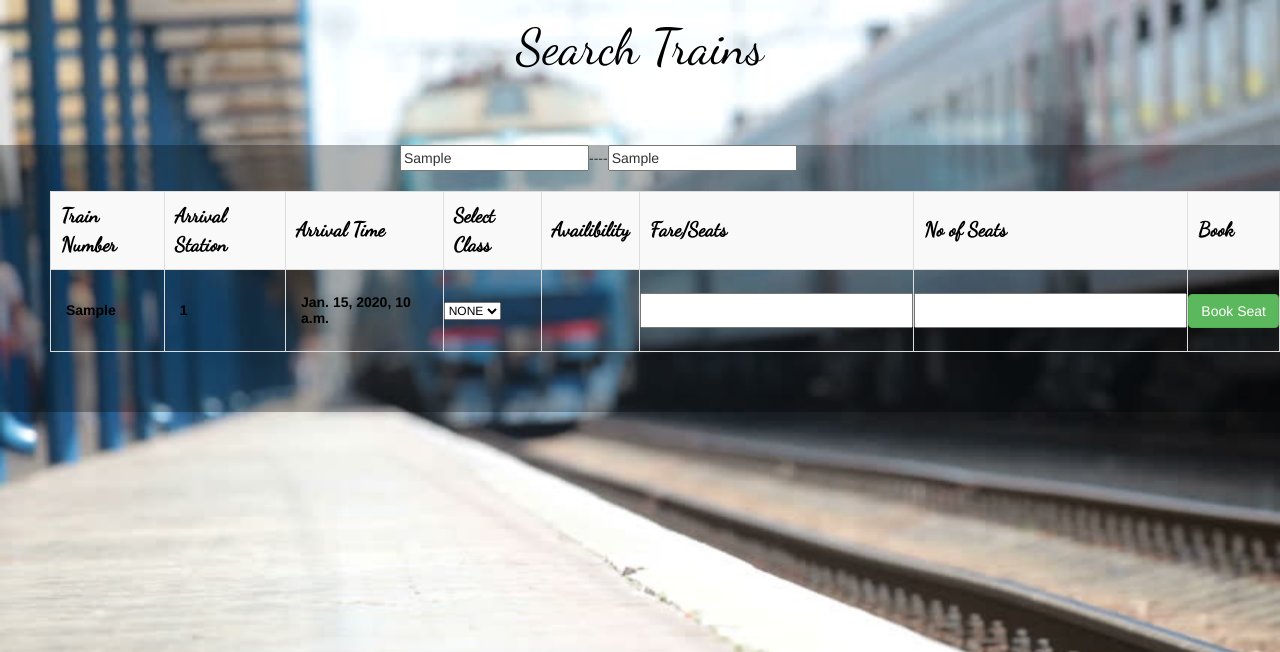
After one commit to khinchooo/railway-reservation, a Django app: template booking/templates/booking/trains.html in a window 1280 px wide. The commit adds this page. Shown: the top 652 px of the page. Run offline with Django 3.2, Linux system fonts and the light colour scheme; the template is opened without the code that fills it: most values are stand-ins (such as "Sample title", 1, 10 or a date in 2020); some libraries are stand-ins or nearby versions.

Commit message:
search画面をcommitする

```diff
--- a/booking/models.py
+++ b/booking/models.py
@@ -4,7 +4,7 @@ from django.db import models
 class Member(models.Model):
     username = models.CharField(max_length=250)
     password = models.CharField(max_length=16)
-    email    = models.CharField(max_length=250)
+    email    = models.EmailField(max_length=250)
     number   = models.CharField(max_length=10)
 
     def __str__(self):
--- /dev/null
+++ b/booking/templates/booking/bases.html
@@ -0,0 +1,56 @@
+<!DOCTYPE html>
+<html lang="en">
+<head>
+    <meta charset="UTF-8">
+    <title>Index</title>
+         <!-- Latest compiled and minified CSS -->
+    {% load static %}
+
+    <script type="text/javascript" src="{%static 'js/bootstrap.min.js'%}"></script>
+    <script type="text/javascript" src="{%static 'js/jquery-3.3.1.min.js'%}"></script>
+    <link rel="stylesheet" href="{%static 'css/bootstrap.min.css'%}">
+    <link href="https://fonts.googleapis.com/css?family=Dancing+Script" rel="stylesheet">
+    <style>
+        body{
+            background-image:url('{% static "images/abc.jpg"%}');
+            background-size:100%;
+            background-repeat:no-repeat;
+
+
+        }
+        .sty
+        {
+            font-family: 'Dancing Script', cursive;
+            color:white;
+        }
+        .hd
+        {
+            margin-left:400px;
+
+            }
+         .tform{
+            background-color:rgba(0,0,0,0.3);
+            }
+            .fpnr
+            {
+                width:20%;
+                margin-left:500px;
+                margin-top:150px;
+                padding:15px;
+                background-color:rgba(0,0,0,0.3);
+                }
+
+        .tick{
+            width:20%;
+            height:150px;
+           background-image:url('{% static "images/ticket6"%}');
+            background-size:100% 100%;
+            background-repeat:no-repeat;
+            }
+    </style>
+</head>
+<body>
+    {% block body %}
+    {% endblock %}
+</body>
+</html>
--- a/booking/templates/booking/register.html
+++ b/booking/templates/booking/register.html
@@ -7,7 +7,6 @@
 
     <script type="text/javascript" src="{%static 'js/bootstrap.min.js'%}"></script>
     <script type="text/javascript" src="{%static 'js/jquery.min.js'%}"></script>
-    <link href="{%static 'css/bootstrap.min.css'%}" rel="stylesheet">
     <link href="{%static 'css/bootstrap.min.css'%}" rel="stylesheet">
 </head>
 <body style="background-image: url('{%static '/images/login4.jpg'%}');background-repeat:no-repeat;background-size:125% 215%;" alt="my image">
@@ -32,7 +31,7 @@
                         <div class="form-group clearfix">
                              <label for="password" class="col-md-4 control-label text-right">Password:</label>
                             <div class="col-md-6">
-                                <input name="password" type="text" class="form-control" placeholder="password" />
+                                <input name="password" type="password" class="form-control" placeholder="password" />
                             </div>
                         </div>
                         <div class="form-group clearfix">
--- /dev/null
+++ b/booking/templates/booking/trains.html
@@ -0,0 +1,54 @@
+{% extends 'booking/bases.html' %}
+{%block body%}
+{%csrf_token%}
+<h2 style="text-align:center;"><span class="sty" style="font-size:50px;color:black;">Search Trains</span></h2>
+    <br/>
+    <br/>
+    <br/>
+    <form class="tform" action="book1/" method="POST">
+        {%csrf_token%}
+        <div class="hd">
+            <input type="text" value="{{start_station}}" name="start" readonly>----<input type="text" value="{{end_station}}" name="des" readonly><br/>
+        </div>
+    <h1 id="123"></h1>
+        <span hidden id="od">{{o}}</span>
+  	<table style="margin-left:50px;font-size:20px;color:black;" class="table-striped table-bordered table-hover">
+        <tr class="sty" style="color:black;padding:10px;">
+           <th style="padding:10px;">Train Number</th>
+            <th style="padding:10px;">Arrival Station</th>
+            <th style="padding:10px;">Arrival Time</th>
+            <th style="padding:10px;">Select Class</th>
+            <th style="padding:10px;">Availibility</th>
+            <th style="padding:10px;">Fare/Seats</th>
+            <th style="padding:10px;">No of Seats</th>
+            <th style="padding:10px;">Book</th>
+        </tr>
+
+    {% for i in data %}
+        <tr>
+            <td style="padding:15px;"><h5 ><b>{{i.train_no}}</b></h5></td>
+             <td style="padding:15px;"><h5><b>{{i.station_id}}</b></h5></td>
+            <td style="padding:15px;"><h5><b>{{i.arrival_time}}</b></h5></td>
+            <td><h6>
+                <select id="{{i.train_no}}">
+                    <option value="NONE">NONE</option>
+                    <option value="AC">AC</option>
+                    <option value="2S">2S</option>
+                    <option value="3A">3A</option>
+                    <option value="SL">SL</option>
+                </select>
+            </h6></td>
+            <td ><h6 id="{{i.tno}}1"></h6></td>
+            <td><input id="{{i.tno}}p1" type="text" name="price{{i.tno}}" value="" readonly > </h6></td>
+            <td><input type="number" id="{{i.tno}}-2" name="nos{{i.tno}}"/></td>
+            <td>
+                <button type="submit" class="btn btn-success"  value="{{i.tno}}" name="bk">Book Seat</button>
+            </td>
+        </tr>
+
+    {% endfor %}
+    </table>
+
+        <br/><br/><br/>
+        </form>
+    {%endblock%}
--- a/home/forms.py
+++ b/home/forms.py
@@ -7,9 +7,10 @@ class UserLogin(forms.Form):
     password = forms.CharField(max_length=16, widget=forms.PasswordInput())
 
 class UserRegister(forms.ModelForm):
-    number=forms.CharField(required=True)
+    email = forms.EmailField(required=True)
+    number = forms.CharField(required=True)
     class Meta:
-        model=User
+        model = User
         fields=['username','password','email','number']
 
     def LoginButton(self, commit=True):
--- a/home/urls.py
+++ b/home/urls.py
@@ -1,2 +1,11 @@
 from django.contrib import admin
 from django.urls import path
+import booking
+from . import views
+app_name='home'
+urlpatterns = [
+    path('',views.Home,name="hom" ),
+    path('logout/',views.logout),
+    path('search/',booking.views.search),
+    path('search/trains',booking.views.getTrain),
+]
--- a/home/views.py
+++ b/home/views.py
@@ -1,6 +1,7 @@
 from django.shortcuts import render,redirect
 from django.template import loader
 from django.http import HttpResponse
+from django.contrib import auth
 from .forms import UserLogin, UserRegister
 from django.contrib.auth import authenticate,login
 from booking.models import Member
@@ -58,3 +59,7 @@ def Register(request):
 
 def Home(request):
     return render(request,'booking/home.html')
+
+def logout(request):
+    auth.logout(request)
+    return redirect("http://127.0.0.1:8000/")
--- a/rail/urls.py
+++ b/rail/urls.py
@@ -14,7 +14,7 @@ Including another URLconf
     2. Add a URL to urlpatterns:  path('blog/', include('blog.urls'))
 """
 from django.contrib import admin
-from django.urls import path
+from django.urls import path,include
 from booking import views
 from home import views
 
@@ -22,5 +22,7 @@ urlpatterns = [
     path('admin/', admin.site.urls),
     path('',views.Login,name='log'),
     path('register/',views.Register,name="reg"),
-    path('home/',views.Home,name="home"),
+    # path('logout/',views.logout,name="logout"),
+    # path('home/',views.Home,name="home"),
+    path('home/',include('home.urls',namespace="home"),name="home"),
 ]
```
Also changed, not shown: booking/forms.py (added, +7 -0 lines), booking/templates/booking/home.html (+29 -5 lines), booking/templates/booking/search.html (added, +23 -0 lines), booking/views.py (+44 -2 lines), booking/migrations/0002_auto_20210401_1714.py (added), home/migrations/0007_auto_20210401_1519.py (added).
